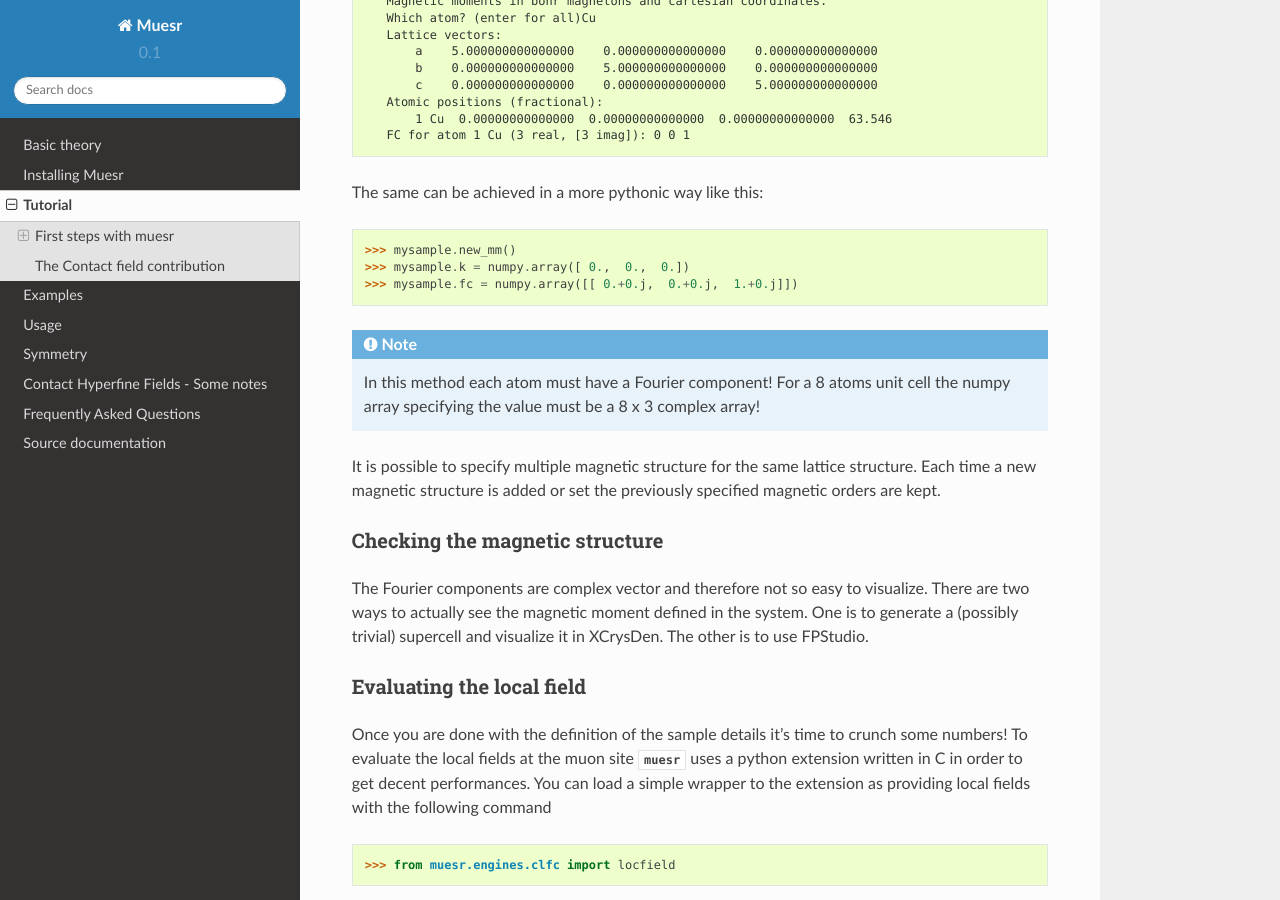
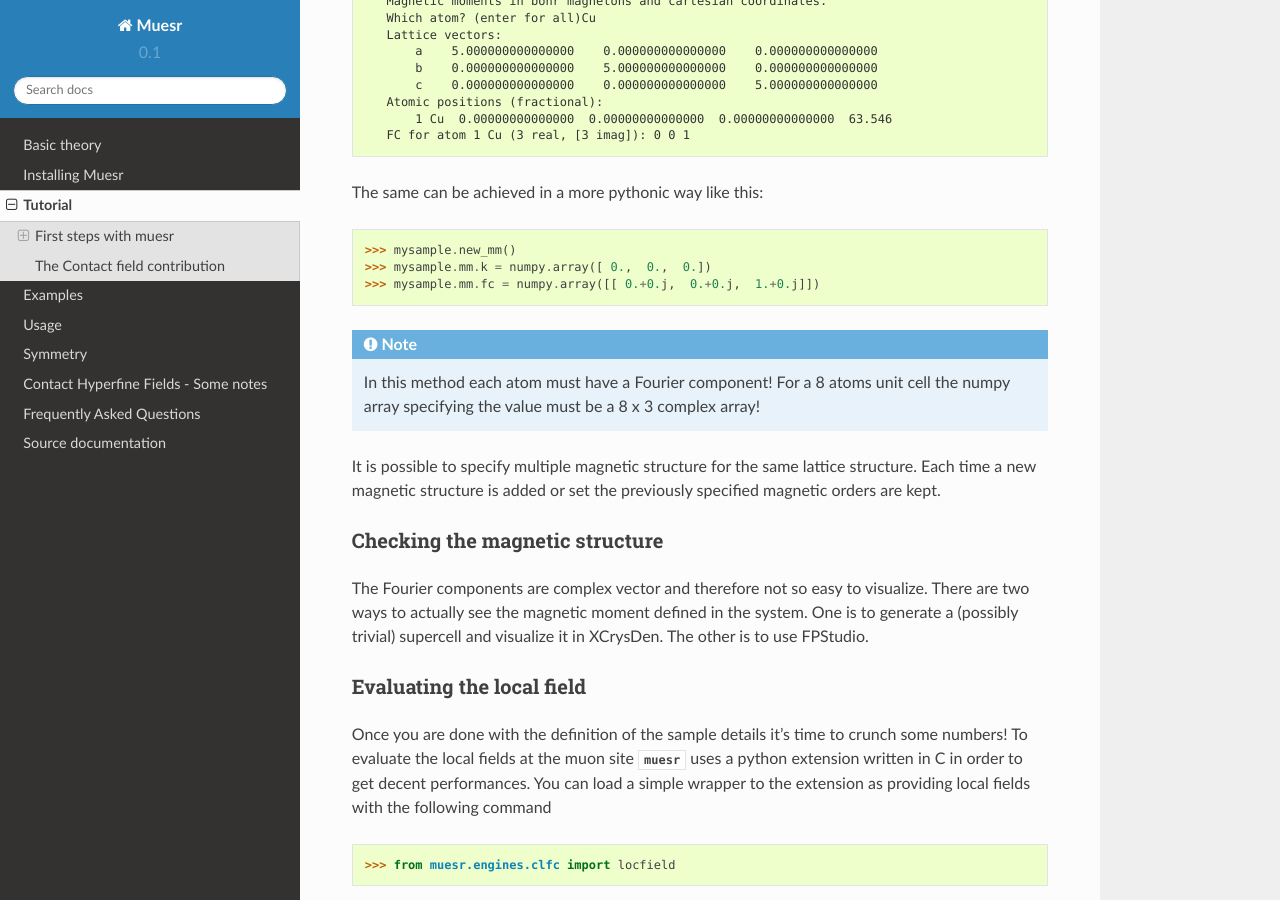
Before and after one commit to bonfus/muesr, a Sphinx documentation site: the page built from docs/Tutorial.rst, in a window 1280 px wide and 900 px high, scrolled down 2323 px. Built offline with Sphinx 7.4.7 and the Read the Docs theme 2.0.0, drawn with Linux system fonts in a browser that asks for light colours.

```diff
--- a/docs/Tutorial.rst
+++ b/docs/Tutorial.rst
@@ -135,8 +135,8 @@ The same can be achieved in a more pythonic way like this:
 .. code-block:: python
 
     >>> mysample.new_mm()
-    >>> mysample.k = numpy.array([ 0.,  0.,  0.])
-    >>> mysample.fc = numpy.array([[ 0.+0.j,  0.+0.j,  1.+0.j]])
+    >>> mysample.mm.k = numpy.array([ 0.,  0.,  0.])
+    >>> mysample.mm.fc = numpy.array([[ 0.+0.j,  0.+0.j,  1.+0.j]])
 
 .. note::
    In this method each atom must have a Fourier component! For a 8 atoms
```
